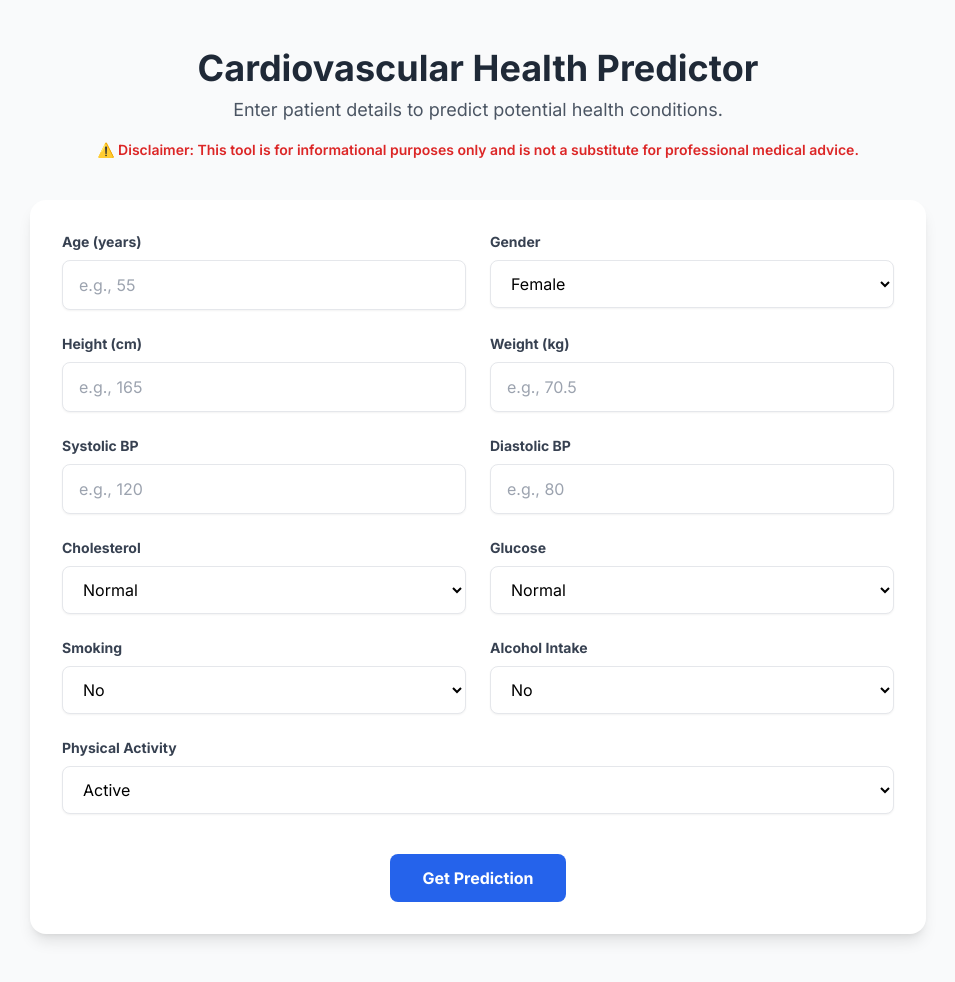
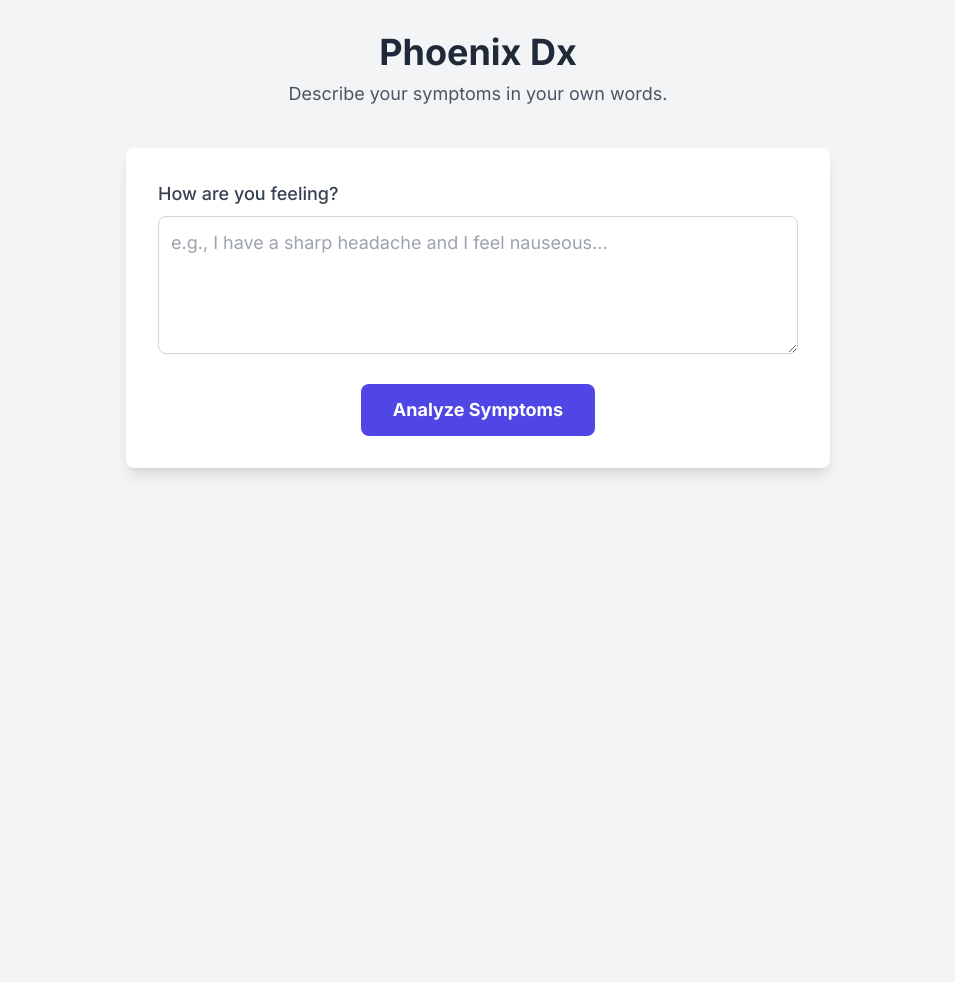
Before and after one commit to Dasondi/Disease_Predictor, a Flask app: page / in a window 1280 px wide. Shown: the whole page, without its empty margins (162-1117 px from the left). After the commit the page ends 475 px from the top, so only its background shows below. Run offline with Flask 3, Linux system fonts and the light colour scheme; parts of the project's set-up code (start-up, migrations or seed data) failed here and were passed over; some libraries are stand-ins or nearby versions.

Commit message:
index.html

```diff
--- a/templates/index.html
+++ b/templates/index.html
@@ -1,162 +1,111 @@
-<!-- templates/index.html -->
-
 <!DOCTYPE html>
 <html lang="en">
 <head>
     <meta charset="UTF-8">
     <meta name="viewport" content="width=device-width, initial-scale=1.0">
-    <title>Cardiovascular Health Predictor</title>
-    <!-- This script pulls in Tailwind CSS for easy styling -->
+    <title>Phoenix Dx - NLP Diagnostic Agent</title>
     <script src="https://cdn.tailwindcss.com"></script>
-    <!-- This links the Inter font for a modern look -->
     <link href="https://fonts.googleapis.com/css2?family=Inter:wght@400;500;600;700&display=swap" rel="stylesheet">
-    <style>
-        body { font-family: 'Inter', sans-serif; }
-    </style>
+    <style> body { font-family: 'Inter', sans-serif; } </style>
 </head>
-<body class="bg-gray-50">
+<body class="bg-gray-100">
 
-    <div class="container mx-auto px-4 py-12">
+    <div class="container mx-auto p-4 md:p-8 max-w-3xl">
         <header class="text-center mb-10">
-            <h1 class="text-4xl font-bold text-gray-800">Cardiovascular Health Predictor</h1>
-            <p class="text-lg text-gray-600 mt-2">Enter patient details to predict potential health conditions.</p>
-            <p class="text-sm text-red-600 mt-4 font-semibold">⚠️ Disclaimer: This tool is for informational purposes only and is not a substitute for professional medical advice.</p>
+            <h1 class="text-4xl font-bold text-gray-800">Phoenix Dx</h1>
+            <p class="text-lg text-gray-600 mt-2">Describe your symptoms in your own words.</p>
         </header>
 
-        <main class="max-w-4xl mx-auto bg-white p-8 rounded-2xl shadow-lg">
-            <!-- The form that the user fills out -->
-            <form id="prediction-form" class="grid grid-cols-1 md:grid-cols-2 gap-6">
-
-                <!-- Each input has a 'name' that MUST match the column names your model expects -->
-                <div>
-                    <label class="block text-gray-700 text-sm font-bold mb-2" for="Age">Age (years)</label>
-                    <input class="shadow-sm appearance-none border rounded-lg w-full py-3 px-4" id="Age" name="Age" type="number" placeholder="e.g., 55" required>
+        <main class="bg-white p-8 rounded-lg shadow-lg">
+            <form id="symptom-form">
+                <div class="mb-6">
+                    <label for="symptom-text" class="block text-lg font-medium text-gray-700 mb-2">How are you feeling?</label>
+                    <textarea id="symptom-text" rows="4" class="w-full p-3 border border-gray-300 rounded-lg focus:outline-none focus:ring-2 focus:ring-indigo-500 text-lg" placeholder="e.g., I have a sharp headache and I feel nauseous..."></textarea>
                 </div>
-                <div>
-                    <label class="block text-gray-700 text-sm font-bold mb-2" for="Gender">Gender</label>
-                    <select class="shadow-sm bg-white border rounded-lg w-full py-3 px-4" id="Gender" name="Gender" required>
-                        <option value="2">Female</option>
-                        <option value="1">Male</option>
-                    </select>
-                </div>
-                <div>
-                    <label class="block text-gray-700 text-sm font-bold mb-2" for="Height">Height (cm)</label>
-                    <input class="shadow-sm appearance-none border rounded-lg w-full py-3 px-4" id="Height" name="Height" type="number" placeholder="e.g., 165" required>
-                </div>
-                <div>
-                    <label class="block text-gray-700 text-sm font-bold mb-2" for="Weight">Weight (kg)</label>
-                    <input class="shadow-sm appearance-none border rounded-lg w-full py-3 px-4" id="Weight" name="Weight" type="number" step="0.1" placeholder="e.g., 70.5" required>
-                </div>
-                <div>
-                    <label class="block text-gray-700 text-sm font-bold mb-2" for="Systolic_BP">Systolic BP</label>
-                    <input class="shadow-sm appearance-none border rounded-lg w-full py-3 px-4" id="Systolic_BP" name="Systolic_BP" type="number" placeholder="e.g., 120" required>
-                </div>
-                <div>
-                    <label class="block text-gray-700 text-sm font-bold mb-2" for="Diastolic_BP">Diastolic BP</label>
-                    <input class="shadow-sm appearance-none border rounded-lg w-full py-3 px-4" id="Diastolic_BP" name="Diastolic_BP" type="number" placeholder="e.g., 80" required>
-                </div>
-                <div>
-                    <label class="block text-gray-700 text-sm font-bold mb-2" for="Cholesterol">Cholesterol</label>
-                    <select class="shadow-sm bg-white border rounded-lg w-full py-3 px-4" id="Cholesterol" name="Cholesterol" required>
-                        <option value="1">Normal</option>
-                        <option value="2">Above Normal</option>
-                        <option value="3">Well Above Normal</option>
-                    </select>
-                </div>
-                <div>
-                    <label class="block text-gray-700 text-sm font-bold mb-2" for="Glucose">Glucose</label>
-                    <select class="shadow-sm bg-white border rounded-lg w-full py-3 px-4" id="Glucose" name="Glucose" required>
-                        <option value="1">Normal</option>
-                        <option value="2">Above Normal</option>
-                        <option value="3">Well Above Normal</option>
-                    </select>
-                </div>
-                <div>
-                    <label class="block text-gray-700 text-sm font-bold mb-2" for="Smoking">Smoking</label>
-                    <select class="shadow-sm bg-white border rounded-lg w-full py-3 px-4" id="Smoking" name="Smoking" required>
-                        <option value="0">No</option>
-                        <option value="1">Yes</option>
-                    </select>
-                </div>
-                <div>
-                    <label class="block text-gray-700 text-sm font-bold mb-2" for="Alcohol">Alcohol Intake</label>
-                    <select class="shadow-sm bg-white border rounded-lg w-full py-3 px-4" id="Alcohol" name="Alcohol" required>
-                        <option value="0">No</option>
-                        <option value="1">Yes</option>
-                    </select>
-                </div>
-                <div class="md:col-span-2">
-                    <label class="block text-gray-700 text-sm font-bold mb-2" for="Physical_Activity">Physical Activity</label>
-                    <select class="shadow-sm bg-white border rounded-lg w-full py-3 px-4" id="Physical_Activity" name="Physical_Activity" required>
-                        <option value="1">Active</option>
-                        <option value="0">Inactive</option>
-                    </select>
-                </div>
-
-                <!-- Submit Button -->
-                <div class="md:col-span-2 text-center mt-4">
-                    <button type="submit" id="submit-button" class="w-full md:w-auto bg-blue-600 hover:bg-blue-700 text-white font-bold py-3 px-8 rounded-lg">
-                        Get Prediction
+                <div class="text-center">
+                    <button id="submit-button" type="submit" class="bg-indigo-600 text-white font-bold py-3 px-8 rounded-lg text-lg hover:bg-indigo-700 focus:outline-none focus:ring-2 focus:ring-offset-2 focus:ring-indigo-500">
+                        Analyze Symptoms
                     </button>
                 </div>
             </form>
 
-            <!-- This section is hidden at first and will show the result -->
-            <div id="results-section" class="mt-10 text-center hidden">
-                 <div id="loader" class="flex justify-center items-center">
-                    <div class="animate-spin rounded-full h-12 w-12 border-b-2 border-blue-600"></div>
-                </div>
-                <div id="prediction-output" class="hidden">
-                    <h2 class="text-2xl font-bold text-gray-800">Prediction Result</h2>
-                    <p id="prediction-text" class="text-xl text-blue-700 font-semibold mt-2 bg-blue-50 p-4 rounded-lg"></p>
-                </div>
+            <div id="loader" class="text-center py-6 hidden">
+                <p class="text-gray-600">Analyzing...</p>
+            </div>
+            <div id="error" class="mt-6 p-4 bg-red-100 text-red-800 rounded-lg hidden">
+                <p id="error-text"></p>
+            </div>
+            <div id="results-container" class="mt-8 hidden">
+                <h2 class="text-2xl font-bold text-gray-800 mb-4 border-b pb-2">Possible Conditions</h2>
+                <div id="results-content" class="space-y-4"></div>
             </div>
         </main>
     </div>
 
-    <!-- This JavaScript block handles all the interactivity -->
-    <script>
-        // Get references to the HTML elements we need to interact with
-        const form = document.getElementById('prediction-form');
-        const resultsSection = document.getElementById('results-section');
-        const predictionOutput = document.getElementById('prediction-output');
-        const predictionText = document.getElementById('prediction-text');
-        const loader = document.getElementById('loader');
+<script>
+    const ui = {
+        form: document.getElementById('symptom-form'),
+        textarea: document.getElementById('symptom-text'),
+        submitButton: document.getElementById('submit-button'),
+        loader: document.getElementById('loader'),
+        error: document.getElementById('error'),
+        errorText: document.getElementById('error-text'),
+        resultsContainer: document.getElementById('results-container'),
+        resultsContent: document.getElementById('results-content'),
+    };
 
-        // Listen for when the user clicks the 'submit' button on the form
-        form.addEventListener('submit', async function(event) {
-            // Stop the browser from reloading the page (the default form behavior)
-            event.preventDefault();
+    ui.form.addEventListener('submit', async (e) => {
+        e.preventDefault();
+        const userText = ui.textarea.value.trim();
+        if (!userText) return;
 
-            // Show the loader and hide any old results
-            resultsSection.classList.remove('hidden');
-            loader.classList.remove('hidden');
-            predictionOutput.classList.add('hidden');
+        // Reset UI
+        ui.loader.classList.remove('hidden');
+        ui.submitButton.disabled = true;
+        ui.error.classList.add('hidden');
+        ui.resultsContainer.classList.add('hidden');
 
-            // Gather all the data from the form into an object
-            const formData = new FormData(form);
-            const data = Object.fromEntries(formData.entries());
-
-            // Use the 'fetch' API to send the data to our Flask backend
-            const response = await fetch('/predict', {
+        try {
+            const response = await fetch('/predict_nlp', {
                 method: 'POST',
-                headers: {
-                    'Content-Type': 'application/json'
-                },
-                // Convert the data object to a JSON string
-                body: JSON.stringify(data)
+                headers: { 'Content-Type': 'application/json' },
+                body: JSON.stringify({ text: userText })
             });
 
-            // Get the JSON response back from the server
-            const result = await response.json();
+            const results = await response.json();
 
-            // Hide the loader
-            loader.classList.add('hidden');
+            if (!response.ok || results.error) {
+                throw new Error(results.error || 'Failed to get a prediction.');
+            }
+            displayResults(results);
 
-            // Update the text on the page with the prediction and show the result
-            predictionText.textContent = result.prediction;
-            predictionOutput.classList.remove('hidden');
-        });
-    </script>
+        } catch (error) {
+            ui.errorText.textContent = error.message;
+            ui.error.classList.remove('hidden');
+        } finally {
+            ui.loader.classList.add('hidden');
+            ui.submitButton.disabled = false;
+        }
+    });
+
+    function displayResults(results) {
+        ui.resultsContent.innerHTML = '';
+        if (results && results.length > 0) {
+            results.forEach(result => {
+                const resultDiv = document.createElement('div');
+                resultDiv.className = 'border rounded-lg p-5 bg-white shadow-sm';
+                resultDiv.innerHTML = `
+                    <div class="flex justify-between items-center">
+                        <h3 class="text-xl font-semibold text-gray-900">${result.disease}</h3>
+                        <span class="text-base font-bold text-indigo-700 bg-indigo-100 px-3 py-1 rounded-full">${result.confidence_score}%</span>
+                    </div>`;
+                ui.resultsContent.appendChild(resultDiv);
+            });
+        } else {
+            ui.resultsContent.innerHTML = '<p class="text-center text-gray-600">Could not determine a likely condition.</p>';
+        }
+        ui.resultsContainer.classList.remove('hidden');
+    }
+</script>
 </body>
 </html>
```
